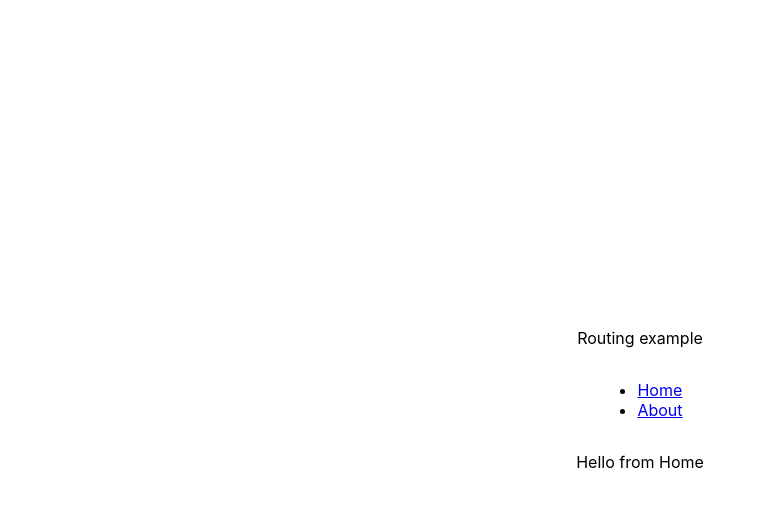
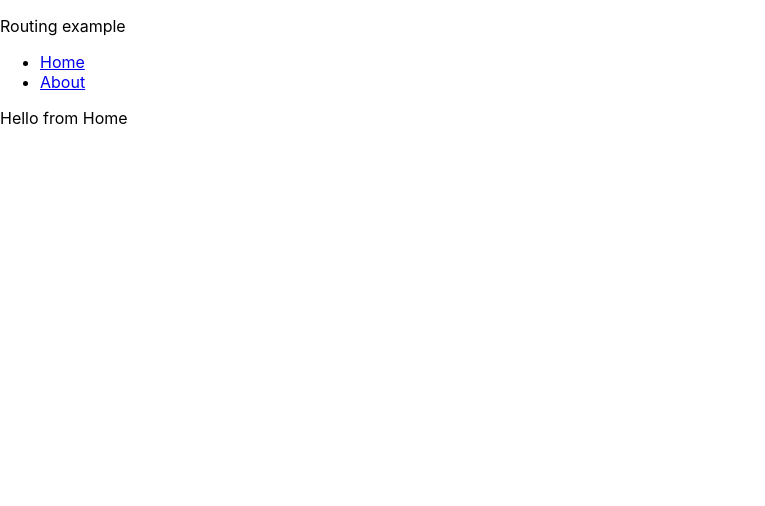
Before and after one commit to bitcoinStockExchangeTeam/bitcoin-stock-exchange, a React (Create React App) app: page / in a window 1280 px wide. Shown: the top 506 px of the page, without its empty margins (0-765 px from the left). Built offline with nearby package versions, Linux system fonts and the light colour scheme.

Commit message:
Fixed build

```diff
--- a/src/App.js
+++ b/src/App.js
@@ -7,7 +7,7 @@ import Home from './components/Home';
 function App() {
   return (
     <Router>
-      <div Style="height: 100vh; display: flex; align-items: center; justify-content: center; flex-direction: column;">
+      <div>
         <p>Routing example</p>
         <nav>
           <ul>
```
